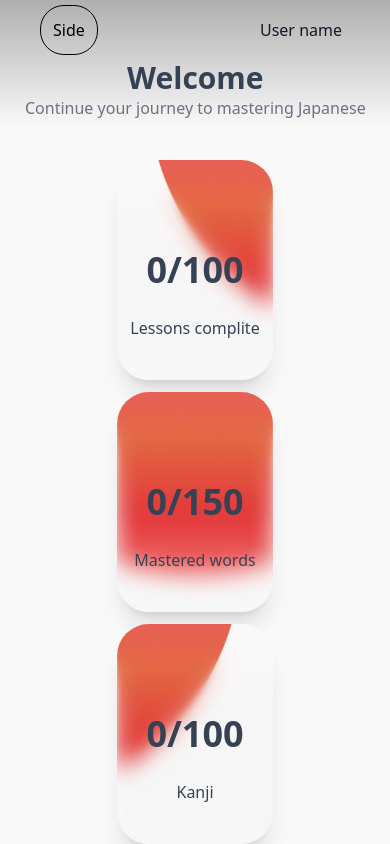
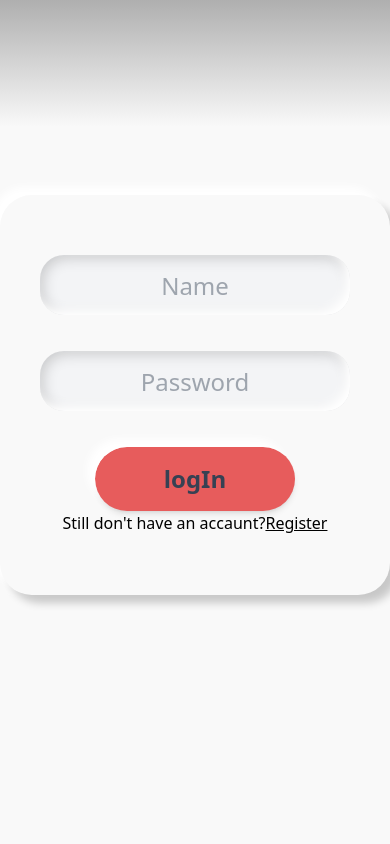
Before and after one commit to Keymor/nihon-go-learning, a React (Vite) app: page / in a window 390 px wide. Built offline with nearby package versions, Linux system fonts and the light colour scheme; no server answers.

Commit message:
vocab added and logi in updated

```diff
--- a/src/App.css
+++ b/src/App.css
@@ -1,7 +1,8 @@
 @import "tailwindcss";
 
 body {
-    background: linear-gradient(0deg, rgba(249, 249, 249, 1) 85%, rgba(175, 175, 175, 1) 100%);
+    background: linear-gradient(0deg, rgba(249, 249, 249, 1) 85%, rgba(175, 175, 175, 1) 100%) no-repeat, rgba(249, 249, 249, 1) 85%;
+    background-size: 100% 100%;
 }
 
 @keyframes logoUp {
--- a/src/App.tsx
+++ b/src/App.tsx
@@ -1,9 +1,9 @@
 import { BrowserRouter, Routes, Route } from 'react-router-dom'
 import Home from './pages/home'
-//import WordList from './pages/wordlist'
 import Lessons from './pages/lessons'
 import Vocabulary from './pages/vocabulary'
 import Cards from './pages/cards'
+import Logout from './pages/logout'
 import './App.css'
 
 function App() {
@@ -15,6 +15,7 @@ function App() {
         <Route path='/lessons' element={<Lessons />} />
         <Route path='/cards' element={<Cards />} />
         <Route path='/vocabulary' element={<Vocabulary />} />
+        <Route path='/logout' element={<Logout />} />
       </Routes>
     </BrowserRouter>
   )
--- a/src/components/header.tsx
+++ b/src/components/header.tsx
@@ -13,7 +13,7 @@ export default function Header() {
                 <PlayButton link='/vocabulary' text='Vocabulary' />
             </div>
             <div className='ml-auto my-auto mr-10 sm:mr-20'>
-                <PlayButton link='/user' text='User name' />
+                <PlayButton link='/logout' text='Log out' />
             </div>
         </div>
     )
--- a/src/components/login.tsx
+++ b/src/components/login.tsx
@@ -1,16 +1,21 @@
-import { useState } from "react"
+import { useEffect, useState } from "react"
 
 interface componentFun {
-    setLogin: (userID: string) => void
+    setLogin: () => void
 }
 
-const Login: React.FC<componentFun> = ({setLogin}) => {
+const Login: React.FC<componentFun> = ({ setLogin }) => {
     const [name, setName] = useState('')
     const [password, setPassword] = useState('')
+    const [secondPass, setSeccondPass] = useState('')
+    const [checkErr, setCheckErr] = useState(true)
+    const [checkText, setCheckText] = useState(false)
+    const [registration, setRegistration] = useState(false)
+    const [fade, setFade] = useState(false)
 
     const registerFun = async () => {
         try {
-            const request = await fetch('http://192.168.1.38:3560/register', {
+            const request = await fetch('http://localhost:3560/register', {
                 method: 'POST',
                 headers: { 'Content-Type': 'application/json' },
                 body: JSON.stringify({ name: name, password: password })
@@ -28,46 +33,77 @@ const Login: React.FC<componentFun> = ({setLogin}) => {
 
     const logInFun = async () => {
         try {
-            const request = await fetch('http://192.168.1.38:3560/login', {
+            const request = await fetch('http://localhost:3560/login', {
                 method: 'POST',
                 headers: { 'Content-Type': 'application/json' },
                 body: JSON.stringify({ name: name, password: password })
             })
             const respond = await request.json()
             if (respond.succes) {
-                setLogin(respond.userID)
+                localStorage.setItem('token', respond.token)
+                setLogin()
             } else {
                 window.alert('Wrong password or User Name')
             }
         } catch {
-
+            console.log('err from log in fun')
         }
     }
 
+    useEffect(() => {
+        if (fade) {
+            setTimeout(() => {
+                setRegistration(!registration)
+                setFade(false)
+            }, 300)
+        }
+    }, [fade])
+
+    useEffect(() => {
+        if (password.length === 0 && secondPass.length === 0) {
+            setCheckErr(true)
+        }
+        else if (password === secondPass) {
+            setCheckErr(false)
+            setCheckText(false)
+        } else {
+            setCheckErr(true)
+            setCheckText(true)
+        }
+    }, [password, secondPass])
+
     return (
-        <div className="w-full h-100 shadow-[8px_8px_8px_rgba(0,0,0,0.2)] rounded-4xl gap-0 flex flex-col justify-between px-10 py-15 relative">
+        <div style={{ transition: '0.3s', opacity: fade ? '0%' : '100%' }} className=" opacity-0 w-full min-h-fit h-100 shadow-[8px_8px_8px_rgba(0,0,0,0.2)] rounded-4xl gap-5 flex flex-col justify-between px-10 py-15 relative">
             <div className=" absolute size-full inset-0 rounded-4xl shadow-[-8px_-8px_8px_rgba(255,255,255,1)]"></div>
-            <div className="bg-gray-100 mx-auto w-full h-fit rounded-3xl flex flex-col justify-between relative inset-shadow-[2px_2px_15px_rgb(0,0,0,0.2)]">
+            <div className="bg-gray-100 mx-auto w-full min-h-fit h-15 rounded-3xl flex flex-col justify-between relative inset-shadow-[2px_2px_15px_rgb(0,0,0,0.2)]">
                 <div className=" absolute w-full h-full inset-0 rounded-3xl inset-shadow-[-6px_-6px_10px_rgb(255,255,255,1)] z-0"></div>
                 <input onChange={(e) => { setName(e.target.value) }} placeholder="Name" value={name} type="text" className="z-1 rounded-3xl p-2 text-center cursor-pointer flex mx-auto w-full h-full justify-center text-2xl font-medium text-gray-600" />
             </div>
-            <div className="bg-gray-100 mx-auto w-full h-fit rounded-3xl flex flex-col justify-between relative inset-shadow-[2px_2px_15px_rgb(0,0,0,0.2)]">
+            <p style={{ display: checkText && registration ? '' : 'none' }} className="text-red-600 text-center">Make sure your passwords match</p>
+            <div className="bg-gray-100 mx-auto w-full min-h-fit h-15 rounded-3xl flex flex-col justify-between relative inset-shadow-[2px_2px_15px_rgb(0,0,0,0.2)]">
                 <div className=" absolute w-full h-full inset-0 rounded-3xl inset-shadow-[-6px_-6px_10px_rgb(255,255,255,1)] z-0"></div>
-                <input onChange={(e) => { setPassword(e.target.value) }} placeholder="Password" value={password} type="text" className="z-1 rounded-3xl p-2 text-center cursor-pointer flex mx-auto w-full h-full justify-center text-2xl font-medium text-gray-600" />
+                <input onChange={(e) => { setPassword(e.target.value) }} placeholder="Password" value={password} type="password" className="z-1 rounded-3xl p-2 text-center cursor-pointer flex mx-auto w-full h-full justify-center text-2xl font-medium text-gray-600" />
+            </div>
+            <div style={{ display: registration ? '' : 'none' }} className="bg-gray-100 mx-auto w-full min-h-fit h-15 rounded-3xl flex flex-col justify-between relative inset-shadow-[2px_2px_15px_rgb(0,0,0,0.2)]">
+                <div className=" absolute w-full h-full inset-0 rounded-3xl inset-shadow-[-6px_-6px_10px_rgb(255,255,255,1)] z-0"></div>
+                <input onChange={(e) => { setSeccondPass(e.target.value) }} placeholder="Password" value={secondPass} type="password" className="z-1 rounded-3xl p-2 text-center cursor-pointer flex mx-auto w-full h-full justify-center text-2xl font-medium text-gray-600" />
             </div>
             <div className="flex flex-col">
-                <button onClick={registerFun} className="w-50 bg-[rgb(231,92,92,1)] m-auto shadow-md text-2xl p-4 rounded-4xl font-bold text-gray-700 relative">
+                {registration ?
+                    <div className="flex flex-col">
+                        <button disabled={checkErr} onClick={registerFun} className=" disabled:bg-gray-400 w-50 bg-[rgb(231,92,92,1)] m-auto shadow-md text-2xl p-4 rounded-4xl font-bold text-gray-700 relative">
                             <div className=" cursor-pointer absolute size-full -translate-x-4 -translate-y-4 rounded-4xl shadow-[-8px_-8px_8px_rgba(255,255,255,1)] "></div>
-                    Register
+                            Registration
                         </button>
-                <p className="flex m-auto z-1">Still don't have an accaunt? <a href="/cards" className="z-1 underline"> Register</a></p>
                     </div>
-            <div className="flex flex-col">
+                    :
                     <button onClick={logInFun} className="w-50 bg-[rgb(231,92,92,1)] m-auto shadow-md text-2xl p-4 rounded-4xl font-bold text-gray-700 relative">
                         <div className=" cursor-pointer absolute size-full -translate-x-4 -translate-y-4 rounded-4xl shadow-[-8px_-8px_8px_rgba(255,255,255,1)] "></div>
                         logIn
                     </button>
-                <p className="flex m-auto z-1">Still don't have an accaunt? <a href="/cards" className="z-1 underline"> Register</a></p>
+                }
+                <p style={{ display: registration ? 'none' : '' }} className="flex m-auto z-1">Still don't have an accaunt? <a onClick={() => setFade(true)} className="z-1 underline cursor-pointer"> Register</a></p>
+                <p style={{ display: registration ? '' : 'none' }} className="flex m-auto z-1">Already have an accaunt? <a onClick={() => setFade(true)} className="z-1 underline cursor-pointer"> logIn</a></p>
             </div>
         </div>
     )
--- a/src/pages/cards.tsx
+++ b/src/pages/cards.tsx
@@ -31,7 +31,7 @@ export default function Cards() {
 
     const cardsStars = async (lessonNum: number) => {
         try {
-            const res = await fetch('http://192.168.1.38:3560/cards/lesson', {
+            const res = await fetch('http://localhost:3560/cards/lesson', {
                 method: 'POST',
                 headers: { 'Content-Type': 'application/json' },
                 body: JSON.stringify({ lesson: lessonNum })
@@ -59,7 +59,7 @@ export default function Cards() {
     useEffect(() => {
         const updatelesNum = async () => {
             try {
-                const res = await fetch('http://192.168.1.38:3560/cards/lesson', {
+                const res = await fetch('http://localhost:3560/cards/lesson', {
                     method: 'GET'
                 })
                 const responde = await res.json()
--- a/src/pages/home.tsx
+++ b/src/pages/home.tsx
@@ -3,27 +3,33 @@ import Logo from "../components/logo"
 import Login from "../components/login"
 import { useEffect, useState } from "react"
 
+//search button
+//registration process
+//register text a bit bottom
+//red text cards and ending
+
 
 interface UserParam {
     lessons: number,
     words: number,
-    kanji: number
+    kanji: number,
+    username: string
 }
 
 export default function Home() {
-    const [loginCheck, setLoginCheck] = useState(true)
-    const [userID, setUserID] = useState('')
+    const [loginCheck, setLoginCheck] = useState(false)
     const [userScore, setUserScore] = useState<UserParam>({
         lessons: 0,
         words: 0,
-        kanji: 0
+        kanji: 0,
+        username: ''
     })
     const [animation, setAnimation] = useState({ first: true, second: false })
 
     const logInFun = () => {
         if (loginCheck === false && animation.second === true) {
             return (
-                <div className=" animate-[homeCards_1s_forwards]">
+                <div className=" animate-[homeCards_1s_forwards] flex mt-[50%]">
                     <Login setLogin={hendleLogin} />
                 </div>
             )
@@ -31,32 +37,31 @@ export default function Home() {
     }
 
     const updateScore = async () => {
-        const req = await fetch('http://192.168.1.38:3560/user/data', {
-            method: 'POST',
-            headers: { 'Content-Type': 'application/json' },
-            body: JSON.stringify({ id: userID })
+        const token = localStorage.getItem('token')
+        await fetch('http://localhost:3560/userdata', {
+            method: 'GET',
+            headers: {
+                'Authorization': `Bearer ${token}`,
+                'Content-Type': 'application/json'
+            }
         })
-        const res = await req.json()
-        setUserScore((u) => ({ ...u, lessons: res.lessons, words: res.words, kanji: res.kanji }))
+            .then(res => res.json())
+            .then(data => {
+                setLoginCheck(true)
+                setUserScore((u) => ({ ...u, lessons: data.lessons, words: data.words, kanji: data.kanji, username: data.name }))
+            })
     }
-
-    useEffect(() => {
-        updateScore()
-    }, [])
-
-    useEffect(() => {
-        updateScore()
-    }, [userID])
 
     useEffect(() => {
         setTimeout(() => {
             setAnimation((a) => ({ ...a, first: false, second: true }))
         }, 1000)
+        updateScore()
     }, [])
 
-    const hendleLogin = (id: string) => {
-        setLoginCheck(true)
-        setUserID(id)
+    const hendleLogin = () => {
+        updateScore()
+        window.location.reload()
     }
 
     return (
@@ -64,10 +69,12 @@ export default function Home() {
             <div style={{ display: animation.second ? '' : 'none' }} className="animate-[homeCards_1s_forwards] hidden sm:block">
                 <Logo />
             </div>
-            <Header />
+            <div style={{ display: loginCheck && animation.second ? '' : 'none' }} className="animate-[logoUp_1s_forwards]">
+                <Header />
+            </div>
             <div className="h-full flex flex-col gap-10 sm:gap-20 sm:m-auto">
                 <div style={{ display: animation.second && loginCheck ? '' : 'none' }} className="flex flex-col mx-auto animate-[homeCards_2s_forwards]">
-                    <h1 className="flex mx-auto font-bold text-3xl sm:text-4xl text-gray-700">Welcome</h1>
+                    <h1 className="flex mx-auto font-bold text-3xl sm:text-4xl text-gray-700">Welcome, {userScore.username}</h1>
                     <p className="flex mx-auto text-md sm:text-xl text-gray-500">Continue your journey to mastering Japanese</p>
                 </div>
                 <div className="h-full w-full mx-auto flex flex-col">
```
Also changed, not shown: src/components/cardsFunction.tsx (+14 -7 lines), src/pages/logout.tsx (added, +21 -0 lines), src/pages/vocabulary.tsx (+77 -1 lines), 1 other file (tests, documents, lock files or other folders). Lines whose indentation alone changed are shown as unchanged.
